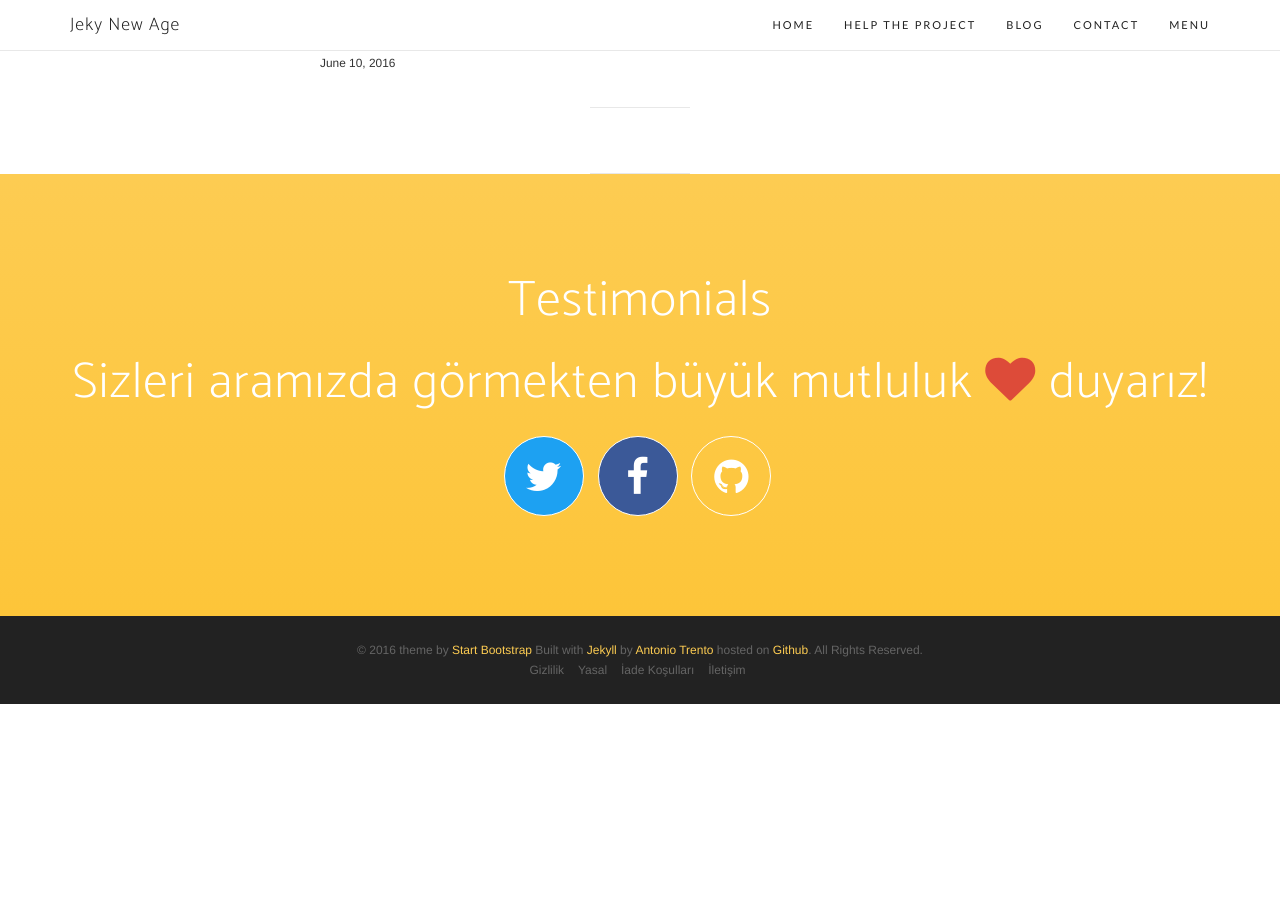
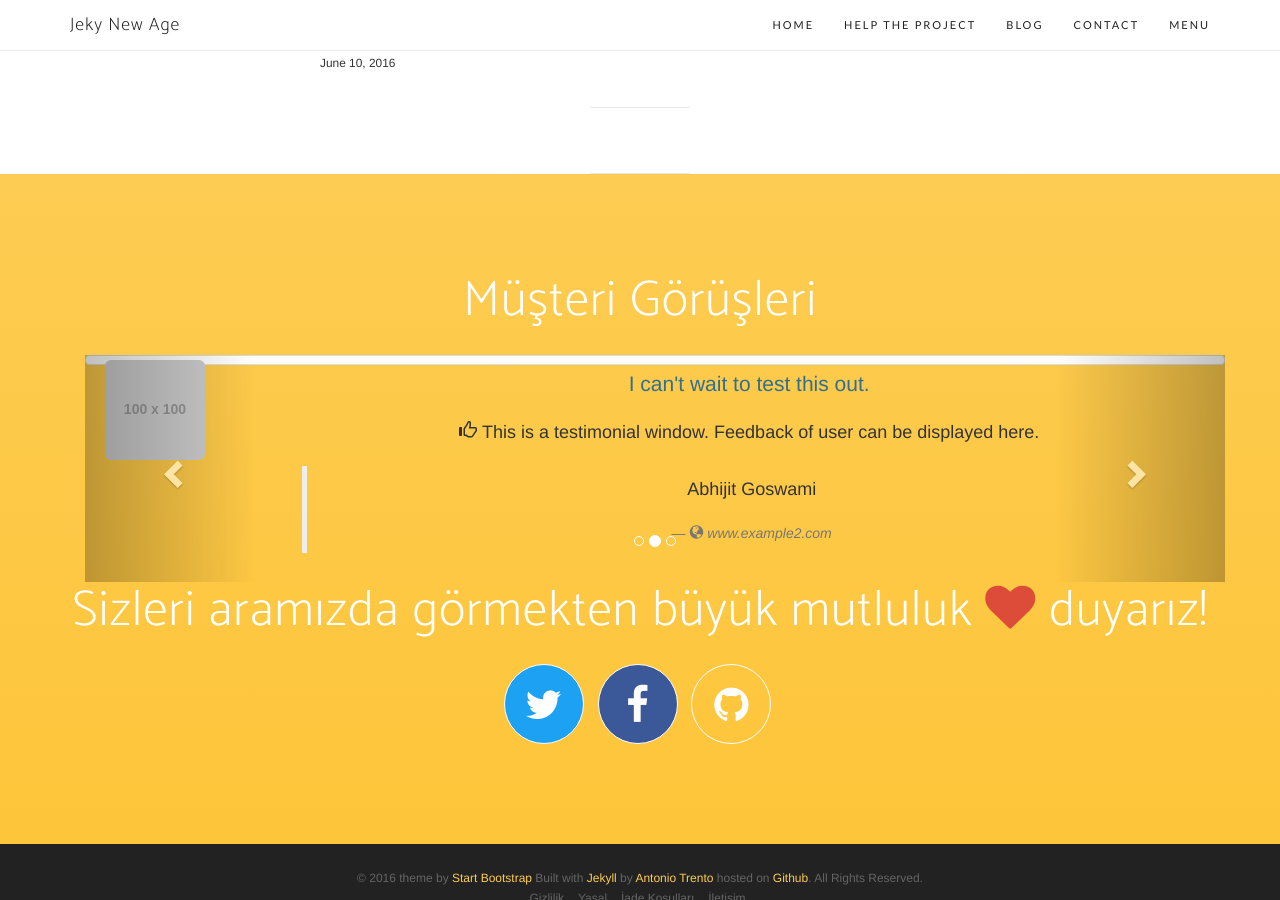
Before and after one commit to eistatistik/eistatistik.github.io, a Jekyll site: the page built from blog.html, in a window 1280 px wide and 900 px high, scrolled down 3101 px. Built offline with Jekyll 4.4.1, drawn with Linux system fonts in a browser that asks for light colours; nearby versions of some CDN libraries; some web fonts are replaced; before the commit the page ends 3805 px from its top, so only the background shows below that.

Commit message:
Update testimonials.html

```diff
--- a/_includes/testimonials.html
+++ b/_includes/testimonials.html
@@ -1 +1,81 @@
-<h2>Testimonials</h2>
+<h2>Müşteri Görüşleri</h2>
+<div class='row'>
+    <div class='col-sm-4'>
+    </div>
+</div>
+
+<div class="container content">
+    <div id="carousel-example-generic" class="carousel slide" data-ride="carousel">
+        <!-- Indicators -->
+        <ol class="carousel-indicators">
+            <li data-target="#carousel-example-generic" data-slide-to="0" class="active"></li>
+            <li data-target="#carousel-example-generic" data-slide-to="1"></li>
+            <li data-target="#carousel-example-generic" data-slide-to="2"></li>
+        </ol>
+        <!-- Wrapper for slides -->
+
+        <div class="carousel-inner">
+            <div class="item active">
+                <div class="row">
+                    <div class="col-xs-12">
+                        <div class="thumbnail adjust1">
+                            <div class="col-md-2 col-sm-2 col-xs-12">
+                                <img class="media-object img-rounded img-responsive" src="http://placehold.it/100"> </div>
+                            <div class="col-md-10 col-sm-10 col-xs-12">
+                                <div class="caption">
+                                    <p class="text-info lead adjust2">I can't wait to test this out.</p>
+                                    <p><span class="glyphicon glyphicon-thumbs-up"></span>  This is a testimonial window. Feedback of user can be displayed here.</p>
+                                    <blockquote class="adjust2">
+                                        <p>Abhijit Goswami</p>
+                                        <small><cite title="Source Title"><i class="glyphicon glyphicon-globe"></i> www.example1.com</cite></small>
+                                    </blockquote>
+                                </div>
+                            </div>
+                        </div>
+                    </div>
+                </div>
+            </div>
+
+            <div class="item">
+                <div class="row">
+                    <div class="col-xs-12">
+                        <div class="thumbnail adjust1">
+                            <div class="col-md-2 col-sm-2 col-xs-12">
+                                <img class="media-object img-rounded img-responsive" src="http://placehold.it/100">
+                            </div>
+
+                            <div class="col-md-10 col-sm-10 col-xs-12">
+                                <div class="caption">
+                                    <p class="text-info lead adjust2">I can't wait to test this out.</p>
+                                    <p><span class="glyphicon glyphicon-thumbs-up"></span> This is a testimonial window. Feedback of user can be displayed here.</p>
+                                    <blockquote class="adjust2">
+                                        <p>Abhijit Goswami</p> <small><cite title="Source Title"><i class="glyphicon glyphicon-globe"></i> www.example2.com</cite></small> </blockquote>
+                                </div>
+                            </div>
+                        </div>
+                    </div>
+                </div>
+            </div>
+            <div class="item">
+                <div class="row">
+                    <div class="col-xs-12">
+                        <div class="thumbnail adjust1">
+                            <div class="col-md-2 col-sm-2 col-xs-12"> <img class="media-object img-rounded img-responsive" src="http://placehold.it/100"> </div>
+                            <div class="col-md-10 col-sm-10 col-xs-12">
+                                <div class="caption">
+                                    <p class="text-info lead adjust2">I can't wait to test this out.</p>
+                                    <p><span class="glyphicon glyphicon-thumbs-up"></span> This is a testimonial window. Feedback of user can be displayed here.</p>
+                                    <blockquote class="adjust2">
+                                        <p>Abhijit Goswami</p> <small><cite title="Source Title"><i class="glyphicon glyphicon-globe"></i> www.example3.com</cite></small> </blockquote>
+                                </div>
+                            </div>
+                        </div>
+                    </div>
+                </div>
+            </div>
+        </div>
+        <!-- Controls -->
+        <a class="left carousel-control" href="#carousel-example-generic" data-slide="prev"> <span class="glyphicon glyphicon-chevron-left"></span> </a>
+        <a class="right carousel-control" href="#carousel-example-generic" data-slide="next"> <span class="glyphicon glyphicon-chevron-right"></span> </a>
+    </div>
+</div>
```
